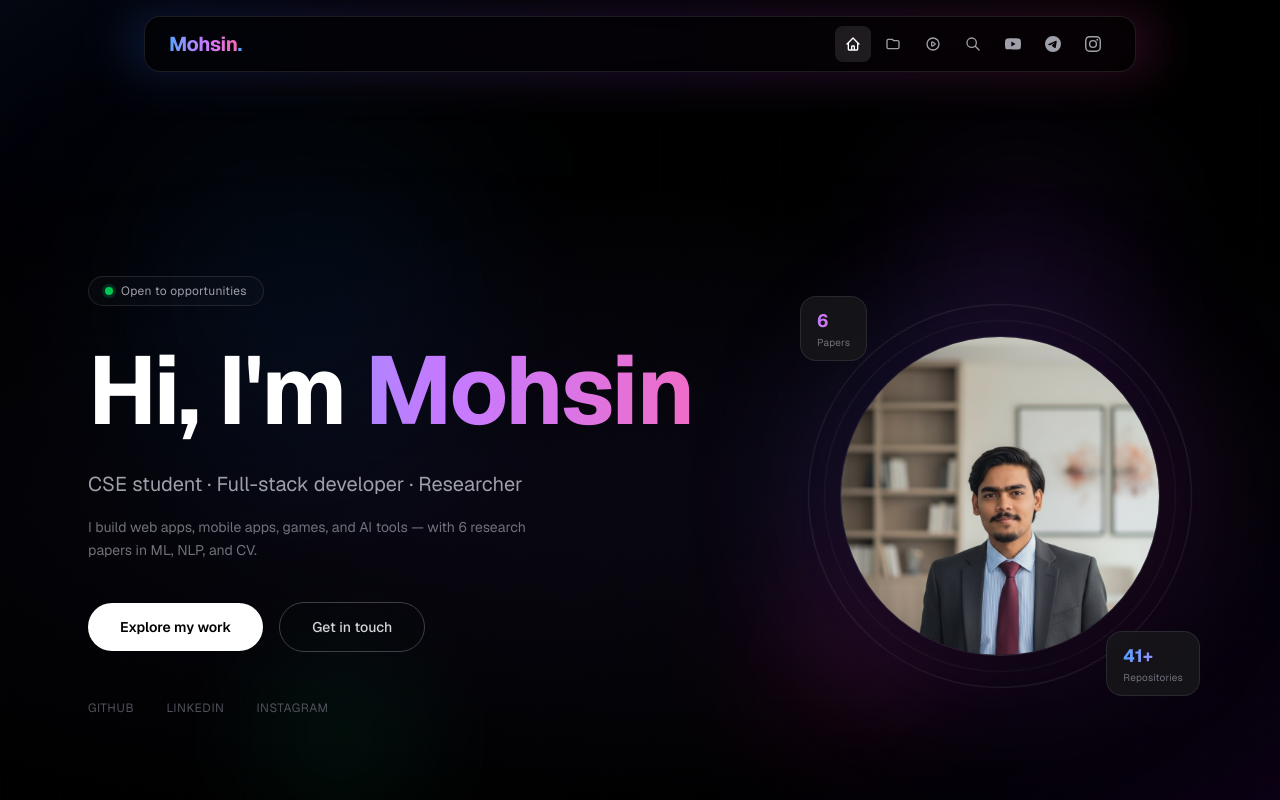
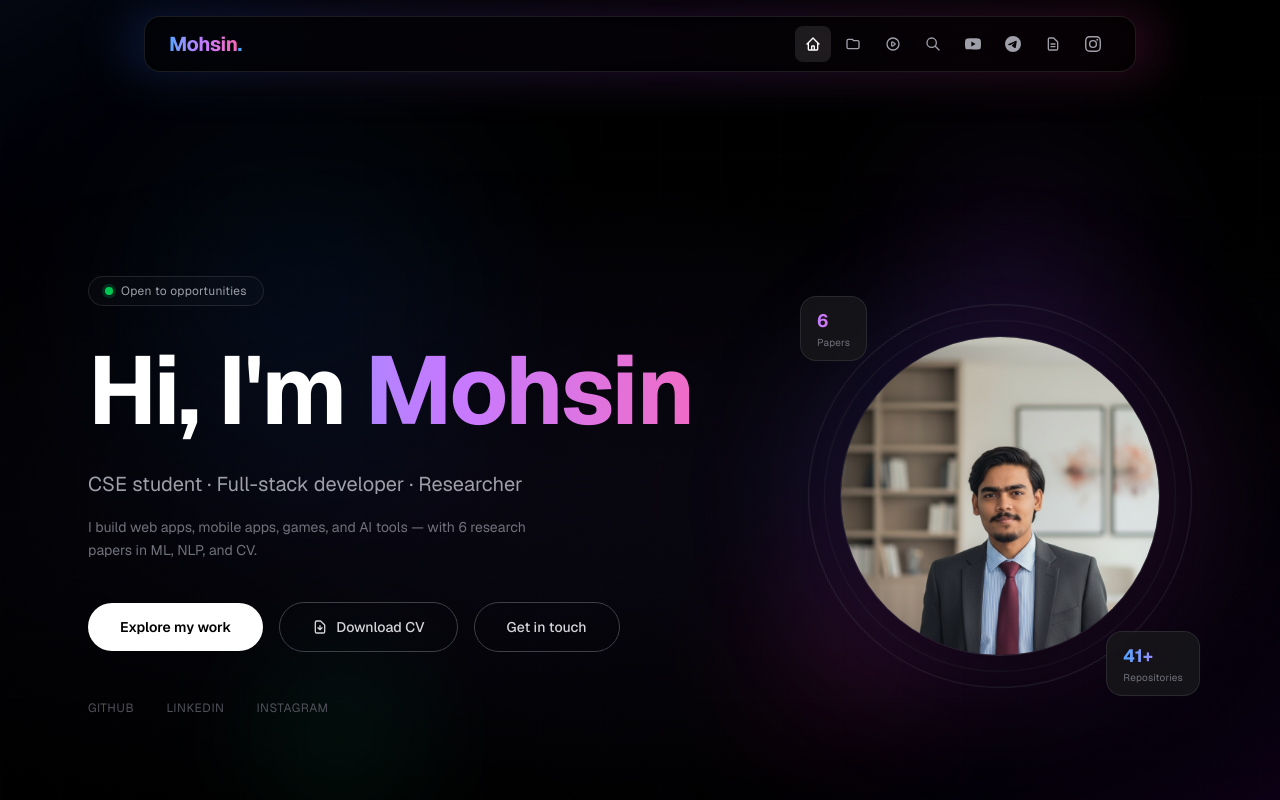
Before and after one commit to MIHMahmudEli/Mohsin-Portfolio-web, a Next.js app: page / in a window 1280 px wide. Shown: the top 800 px of the page. Built offline with nearby package versions, Linux system fonts and the light colour scheme.

Commit message:
Add Resume access: Navbar icon/link, Hero Download CV button, Contact section link

```diff
--- a/src/app/page.tsx
+++ b/src/app/page.tsx
@@ -108,6 +108,16 @@ function HeroSection() {
               >
                 Explore my work
               </Link>
+
+              <a
+                href="/Mohsin_Resume.pdf"
+                target="_blank"
+                rel="noopener noreferrer"
+                className="px-8 py-3.5 border border-zinc-700 text-zinc-300 rounded-full text-sm font-medium hover:bg-zinc-800 hover:border-zinc-500 transition-colors inline-flex items-center gap-2"
+              >
+                <svg className="w-4 h-4" fill="none" viewBox="0 0 24 24" stroke="currentColor"><path strokeLinecap="round" strokeLinejoin="round" strokeWidth={2} d="M12 10v6m0 0l-3-3m3 3l3-3m2 8H7a2 2 0 01-2-2V5a2 2 0 012-2h5.586a1 1 0 01.707.293l5.414 5.414a1 1 0 01.293.707V19a2 2 0 01-2 2z" /></svg>
+                Download CV
+              </a>
 
               <a
                 href="mailto:mohsinibnahossain@gmail.com"
@@ -477,6 +487,15 @@ function ContactSection() {
             >
               Send an email
             </a>
+             <a
+              href="/Mohsin_Resume.pdf"
+              target="_blank"
+              rel="noopener noreferrer"
+              className="px-8 py-3.5 border border-zinc-700 text-zinc-300 rounded-full text-sm font-medium hover:bg-zinc-800 hover:border-zinc-500 transition-colors inline-flex items-center gap-2"
+            >
+              <svg className="w-4 h-4" fill="none" viewBox="0 0 24 24" stroke="currentColor"><path strokeLinecap="round" strokeLinejoin="round" strokeWidth={2} d="M12 10v6m0 0l-3-3m3 3l3-3m2 8H7a2 2 0 01-2-2V5a2 2 0 012-2h5.586a1 1 0 01.707.293l5.414 5.414a1 1 0 01.293.707V19a2 2 0 01-2 2z" /></svg>
+              Download CV
+            </a>
             <a
               href="https://github.com/MIHMahmudEli"
               target="_blank"
--- a/src/components/Navbar.tsx
+++ b/src/components/Navbar.tsx
@@ -27,6 +27,9 @@ const icons = {
   Photography: (
     <svg className="w-4 h-4" viewBox="0 0 24 24" fill="currentColor"><path d="M12 2.163c3.204 0 3.584.012 4.85.07 3.252.148 4.771 1.691 4.919 4.919.058 1.265.069 1.645.069 4.849 0 3.205-.012 3.584-.069 4.849-.149 3.225-1.664 4.771-4.919 4.919-1.266.058-1.644.07-4.85.07-3.204 0-3.584-.012-4.849-.07-3.26-.149-4.771-1.699-4.919-4.92-.058-1.265-.07-1.644-.07-4.849 0-3.204.013-3.583.07-4.849.149-3.227 1.664-4.771 4.919-4.919 1.266-.057 1.645-.069 4.849-.069zM12 0C8.741 0 8.333.014 7.053.072 2.695.272.273 2.69.073 7.052.014 8.333 0 8.741 0 12c0 3.259.014 3.668.072 4.948.2 4.358 2.618 6.78 6.98 6.98C8.333 23.986 8.741 24 12 24c3.259 0 3.668-.014 4.948-.072 4.354-.2 6.782-2.618 6.979-6.98.059-1.28.073-1.689.073-4.948 0-3.259-.014-3.667-.072-4.947-.196-4.354-2.617-6.78-6.979-6.98C15.668.014 15.259 0 12 0zm0 5.838a6.162 6.162 0 100 12.324 6.162 6.162 0 000-12.324zM12 16a4 4 0 110-8 4 4 0 010 8zm6.406-11.845a1.44 1.44 0 100 2.881 1.44 1.44 0 000-2.881z" /></svg>
   ),
+  Resume: (
+    <svg className="w-4 h-4" fill="none" viewBox="0 0 24 24" stroke="currentColor"><path strokeLinecap="round" strokeLinejoin="round" strokeWidth={2} d="M9 12h6m-6 4h6m2 5H7a2 2 0 01-2-2V5a2 2 0 012-2h5.586a1 1 0 01.707.293l5.414 5.414a1 1 0 01.293.707V19a2 2 0 01-2 2z" /></svg>
+  ),
 };
 
 export default function Navbar() {
@@ -40,6 +43,7 @@ export default function Navbar() {
     { href: '/research', label: 'Research' },
     { href: '/youtube', label: 'YouTube' },
     { href: '/telegram', label: 'Telegram' },
+    { href: '/Mohsin_Resume.pdf', label: 'Resume' },
     { href: '/photography', label: 'Photography' },
   ];
 
@@ -57,19 +61,23 @@ export default function Navbar() {
           </Link>
 
           <div className="hidden items-center gap-1 md:flex">
-            {links.map((l) => {
+             {links.map((l) => {
               const isActive = path === l.href;
+              const isExternal = l.href.endsWith('.pdf');
+              const Tag = isExternal ? 'a' : Link;
+              const extraProps = isExternal ? { target: '_blank', rel: 'noopener noreferrer' } : {};
               return (
-                <Link
+                <Tag
                   key={l.href}
                   href={l.href}
+                  {...extraProps}
                   className={`relative p-2.5 transition-all duration-300 ${
                     isActive
                       ? 'text-white'
                       : 'text-zinc-400 hover:text-white'
                   }`}
                 >
-                  {isActive && (
+                  {!isExternal && isActive && (
                     <motion.div
                       layoutId="nav-pill"
                       className="absolute inset-0 rounded-lg bg-white/10"
@@ -79,7 +87,7 @@ export default function Navbar() {
                   <span className="relative z-10 flex items-center justify-center" title={l.label}>
                     {icons[l.label as keyof typeof icons]}
                   </span>
-                </Link>
+                </Tag>
               );
             })}
           </div>
@@ -100,13 +108,17 @@ export default function Navbar() {
               className="absolute left-4 right-4 top-full mt-2 rounded-xl border border-white/10 bg-zinc-950/90 backdrop-blur-xl overflow-hidden"
             >
               <div className="p-2 flex flex-col gap-1">
-                {links.map((l) => {
+                 {links.map((l) => {
                   const isActive = path === l.href;
+                  const isExternal = l.href.endsWith('.pdf');
+                  const Tag = isExternal ? 'a' : Link;
+                  const extraProps = isExternal ? { target: '_blank', rel: 'noopener noreferrer' } : {};
                   return (
-                    <Link
+                    <Tag
                       key={l.href}
                       href={l.href}
-                      onClick={() => setOpen(false)}
+                      {...extraProps}
+                      onClick={isExternal ? undefined : () => setOpen(false)}
                       className={`flex items-center gap-3 rounded-lg px-3 py-2 text-sm font-medium transition-colors ${
                         isActive
                           ? 'bg-white/10 text-white'
@@ -115,7 +127,7 @@ export default function Navbar() {
                     >
                       <span className="w-4 h-4">{icons[l.label as keyof typeof icons]}</span>
                       {l.label}
-                    </Link>
+                    </Tag>
                   );
                 })}
               </div>
```
Also changed, not shown: 1 other file (tests, documents, lock files or other folders).
